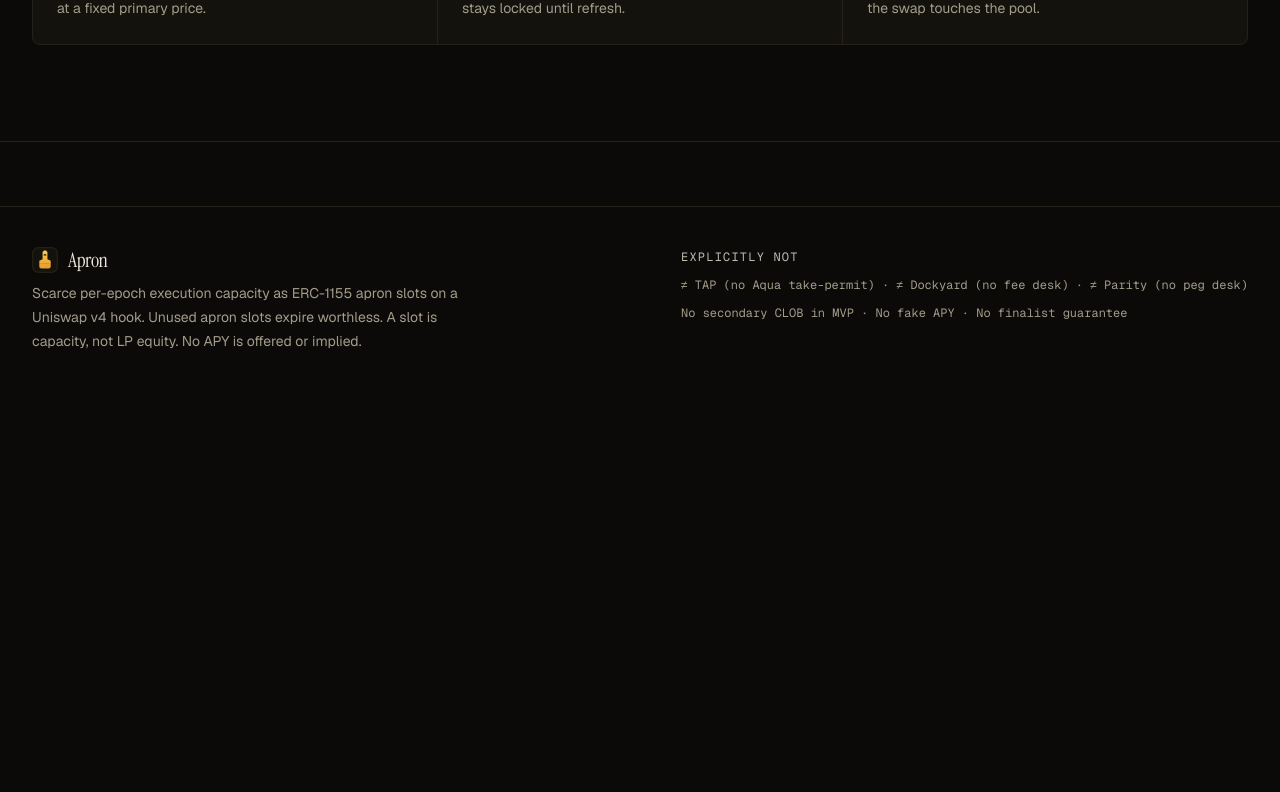
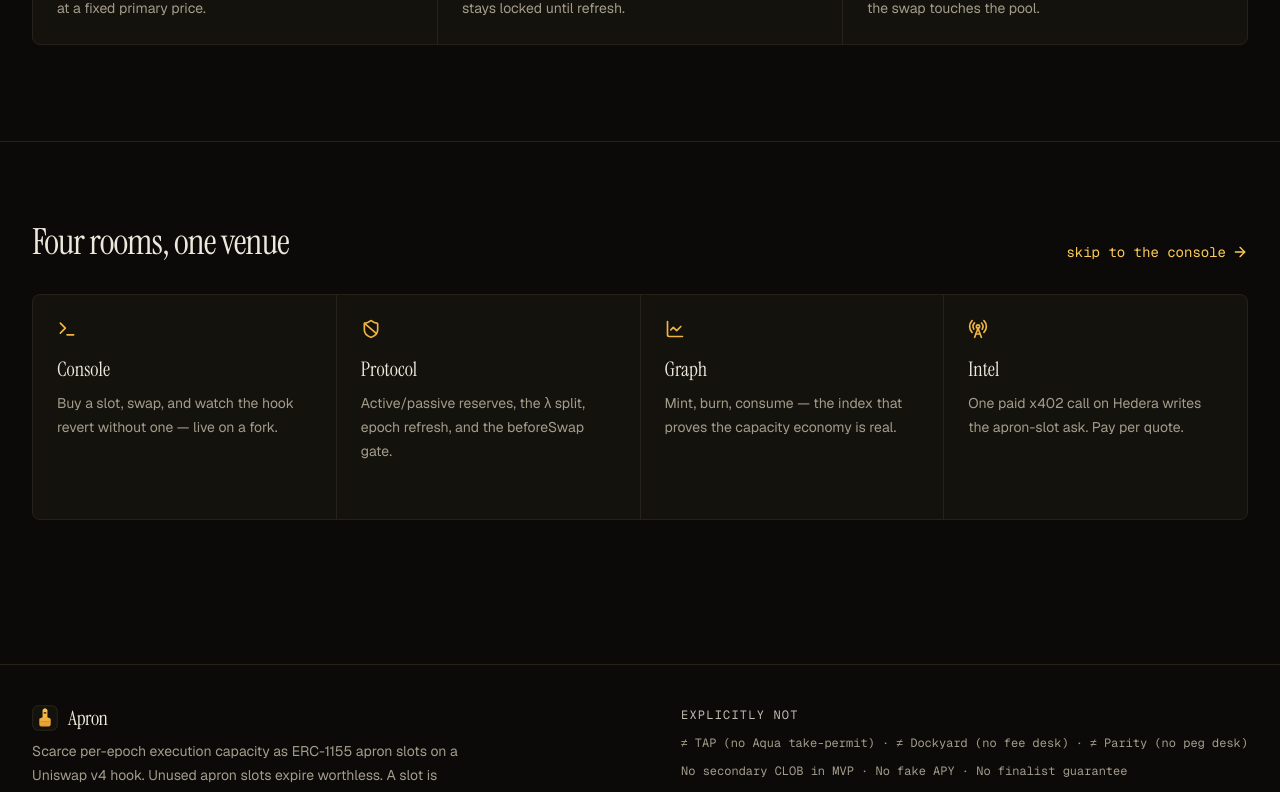
Before and after one commit to Kartikvyas1604/Cadence, a Next.js app: page / in a window 1280 px wide. Shown: the part 707-1499 px from the top of the page. Before the commit the page ends 1100 px from the top, so only its background shows below. Built offline with nearby package versions, Linux system fonts and the light colour scheme.

Commit message:
feat: landing page with four-room navigation to console/protocol/graph/intel

```diff
--- a/app/page.tsx
+++ b/app/page.tsx
@@ -1,11 +1,13 @@
 import { SiteFooter } from "@/components/site-footer";
 import { Hero } from "@/components/hero";
+import { HomeLinks } from "@/components/home-links";
 
 export default function Home() {
   return (
     <>
       <main className="flex-1">
         <Hero />
+        <HomeLinks />
       </main>
       <SiteFooter />
     </>
--- /dev/null
+++ b/components/home-links.tsx
@@ -0,0 +1,72 @@
+import Link from "next/link";
+import { ArrowRight, LineChart, RadioTower, ShieldBan, Terminal } from "lucide-react";
+
+const PAGES = [
+  {
+    href: "/console",
+    icon: Terminal,
+    title: "Console",
+    body: "Buy a slot, swap, and watch the hook revert without one — live on a fork.",
+  },
+  {
+    href: "/protocol",
+    icon: ShieldBan,
+    title: "Protocol",
+    body: "Active/passive reserves, the λ split, epoch refresh, and the beforeSwap gate.",
+  },
+  {
+    href: "/graph",
+    icon: LineChart,
+    title: "Graph",
+    body: "Mint, burn, consume — the index that proves the capacity economy is real.",
+  },
+  {
+    href: "/intel",
+    icon: RadioTower,
+    title: "Intel",
+    body: "One paid x402 call on Hedera writes the apron-slot ask. Pay per quote.",
+  },
+] as const;
+
+export function HomeLinks() {
+  return (
+    <section className="mx-auto w-full max-w-7xl px-4 py-16 md:px-6 md:py-20 lg:px-8">
+      <div className="flex items-end justify-between gap-4">
+        <h2 className="font-serif text-3xl tracking-tight text-foreground md:text-4xl">
+          Four rooms, one venue
+        </h2>
+        <Link
+          href="/console"
+          className="hidden shrink-0 items-center gap-1.5 font-mono text-sm text-accent-strong transition-colors duration-100 hover:text-foreground sm:inline-flex"
+        >
+          skip to the console <ArrowRight className="size-4" aria-hidden />
+        </Link>
+      </div>
+
+      <ul className="mt-8 grid gap-px overflow-hidden rounded-lg border border-border bg-border sm:grid-cols-2 lg:grid-cols-4">
+        {PAGES.map((p) => (
+          <li key={p.href} className="bg-surface">
+            <Link
+              href={p.href}
+              className="group flex h-full flex-col p-6 transition-colors duration-100 hover:bg-surface-raised"
+            >
+              <p.icon
+                className="size-5 text-accent"
+                aria-hidden
+              />
+              <p className="mt-4 font-serif text-xl text-foreground">
+                {p.title}
+              </p>
+              <p className="mt-2 flex-1 text-sm leading-6 text-muted">
+                {p.body}
+              </p>
+              <span className="mt-4 inline-flex items-center gap-1.5 font-mono text-xs text-accent-strong opacity-0 transition-opacity duration-100 group-hover:opacity-100">
+                open <ArrowRight className="size-3.5" aria-hidden />
+              </span>
+            </Link>
+          </li>
+        ))}
+      </ul>
+    </section>
+  );
+}
```
